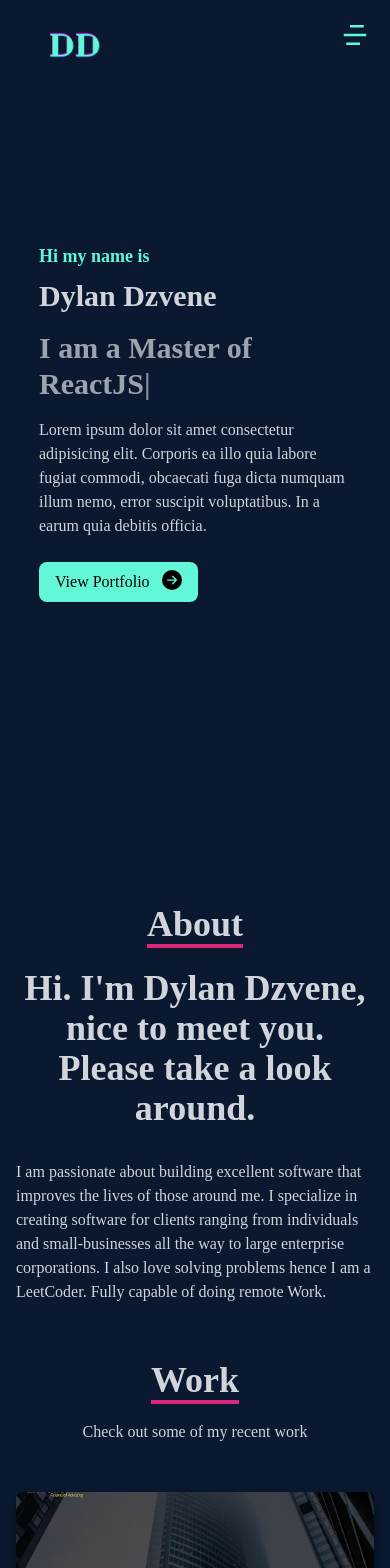
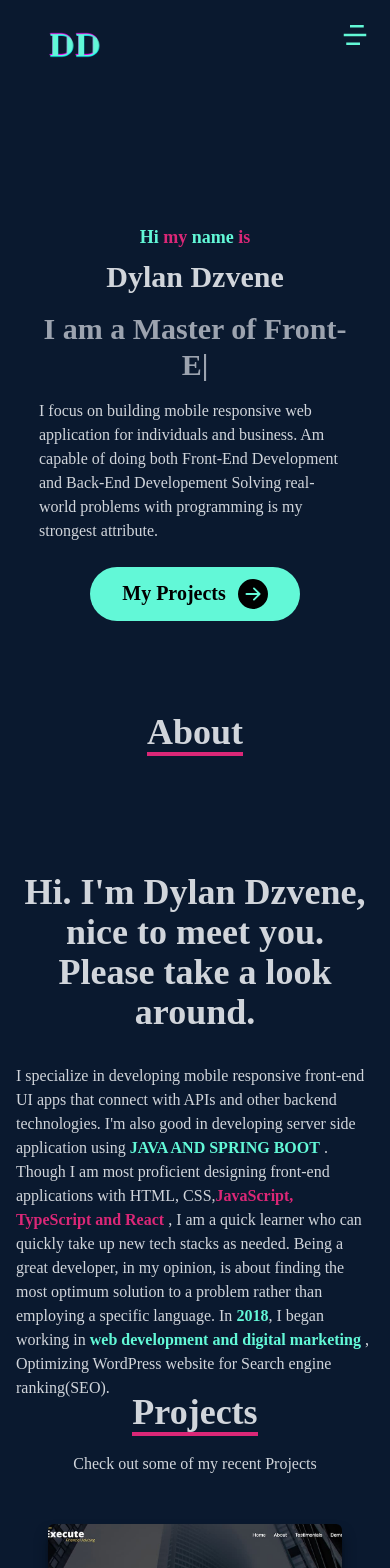
Before and after one commit to SirDylan98/dylan-portfolio, a React (Create React App) app: page / in a window 390 px wide. Shown: the top 1568 px of the page. Built offline with nearby package versions, Linux system fonts and the light colour scheme.

Commit message:
updating UI

```diff
--- a/src/Components/Abouts.jsx
+++ b/src/Components/Abouts.jsx
@@ -1,26 +1,37 @@
-import React from 'react';
+import React from "react";
 
 const Abouts = () => {
   return (
-    <div name='about' className='w-full h-[500px] flex flex-col justify-center items-center bg-[#0a192f] text-gray-300'>
-      <p className='text-4xl font-bold inline border-b-4 border-pink-600 my-5'>
-              About
-            </p>
+    <div
+      name="about"
+      className="w-full h-[500px] flex flex-col justify-center items-center bg-[#0a192f] text-gray-300"
+    >
+      <p className="text-4xl font-bold inline border-b-4 border-pink-600 my-5">
+        About
+      </p>
 
+      <div className="p-24 md:p-16 w-full grid sm:grid-cols-2 gap-8 px-4">
+        <div className=" text-center text-4xl font-bold">
+          <p>
+            Hi. I'm Dylan Dzvene, nice to meet you. Please take a look around.
+          </p>
+        </div>
+        <div>
 
-          <div className='max-w-[1000px] w-full grid sm:grid-cols-2 gap-8 px-4'>
-            <div className='sm:text-right text-center text-4xl font-bold'>
-              <p>Hi. I'm Dylan Dzvene, nice to meet you. Please take a look around.</p>
-            </div>
-            <div>
-              <p>I am passionate about building excellent software that improves
-              the lives of those around me. I specialize in creating software
-              for clients ranging from individuals and small-businesses all the
-              way to large enterprise corporations. I also love solving problems
-               hence I am a LeetCoder. Fully capable of doing remote Work. </p>
-            </div>
-          </div>
-
+          <p>
+            I specialize in developing mobile responsive front-end UI apps that
+            connect with APIs and other backend technologies. I'm also good in
+            developing server side application using <span className="font-bold text-[#62f8d7]">JAVA AND SPRING BOOT</span> .
+            Though I am most proficient designing front-end applications with
+            HTML, CSS,<span className="font-bold text-pink-600">JavaScript, TypeScript and React</span> , I am a quick learner
+            who can quickly take up new tech stacks as needed. Being a great
+            developer, in my opinion, is about finding the most optimum solution
+            to a problem rather than employing a specific language. In <span className="font-bold text-[#62f8d7]"> 2018</span>, I
+            began working in <span className="font-bold text-[#62f8d7]">web development and digital marketing</span> , Optimizing
+            WordPress website for Search engine ranking(SEO). {" "}
+          </p>
+        </div>
+      </div>
     </div>
   );
 };
--- a/src/Components/Contact.jsx
+++ b/src/Components/Contact.jsx
@@ -13,7 +13,7 @@ export default function Contact() {
             <p className="text-gray-300 my-4">
               //
               <span className="font-bold text-[#62f8d7]"> WhatsApp </span> via
-              the Social Icons or Email dylandzvenetashinga@gmail.com
+              the Social Icons or Email <span className="font-bold text-[#62f8d7]">dylandzvenetashinga@gmail.com</span>
             </p>
 
         <form className="w-full max-w-[600px] flex flex-col gap-4  " action="https://getform.io/f/0acd65e9-4522-4804-b4f8-41005400343b" method="POST">
--- a/src/Components/Hero.jsx
+++ b/src/Components/Hero.jsx
@@ -1,53 +1,122 @@
-import React from 'react'
-import {BsGithub,BsLinkedin,BsWhatsapp,BsArrowRightCircleFill} from 'react-icons/bs'
-import{SiLeetcode} from 'react-icons/si'
-import {AiOutlineMail} from 'react-icons/ai'
-import Typed from 'react-typed'
+import React from "react";
+import {
+  BsGithub,
+  BsLinkedin,
+  BsWhatsapp,
+  BsArrowRightCircleFill,
+} from "react-icons/bs";
+import { SiLeetcode } from "react-icons/si";
+import { AiOutlineMail } from "react-icons/ai";
+import Typed from "react-typed";
+import { Link } from "react-scroll";
 
 export default function Hero() {
   return (
-    <div name="home" className='w-full flex  h-screen  '>
-        <div className='w-[80%] md:w-[60%] mx-auto flex  justify-center items-center'>
-            <div className='flex flex-col justify-between items-centers'>
-            <h1 className='text-[#62f8d7] font-semibold text-lg'>Hi my name is </h1>
-            <h1 className=' py-2 text-gray-300 text-3xl md:text-5xl font-bold'>Dylan Dzvene</h1>
-            <h1 className='py-2 text-gray-400 text-3xl md:text-5xl font-bold'>I am   <Typed
+    <div name="home" className="w-full flex  h-screen  ">
+      <div className="w-[80%] md:w-[60%] mx-auto flex  justify-center items-center">
+        <div className="flex flex-col justify-between items-centers">
+          <h1 className="text-[#62f8d7] text-center font-semibold text-lg">
+            <span className="text-pink-600"></span> Hi{" "}
+            <span className="text-pink-600">my</span> name
+            <span className="text-pink-600"> is</span>{" "}
+          </h1>
+          <h1 className=" py-2 text-gray-300 text-center text-3xl md:text-5xl font-bold">
+            Dylan Dzvene
+          </h1>
+          <h1 className="py-2 text-gray-400 text-3xl text-center md:text-5xl font-bold">
+            I am{" "}
+            <Typed
               strings={[
-                    ' a Full stack Web Developer',
-                    ' a Master of ReactJS ',
-                    ' Good in Java and JavaScript']}
+                ' <strong className="text-[#62f8d7]">a Full stack Web Developer</strong>',
+                " a Master of Front-End ",
+                " Good in Java and JavaScript",
+              ]}
               typeSpeed={40}
               backSpeed={100}
-                    className='mt-10'
-
-                    loop /></h1>
-            <p className='py-2 text-gray-300'>Lorem ipsum dolor sit amet consectetur adipisicing elit. Corporis ea illo quia labore fugiat commodi, obcaecati fuga dicta numquam illum nemo, error suscipit voluptatibus. In a earum quia debitis officia.</p>
-            <div className='flex flex-col mt-4'>
-                <div>
-                <button className='bg-[#62f8d7] group rounded-lg px-4 flex py-2'>View Portfolio<span className='group-hover:rotate-90 duration-500'><BsArrowRightCircleFill size={20} className='my-auto ml-3'/></span>  </button>
+              className="mt-10"
+              loop
+            />
+          </h1>
+          <p className="py-2 text-gray-300">
+            I focus on building mobile responsive web application for
+            individuals and business. Am capable of doing both Front-End
+            Development and Back-End Developement Solving real-world problems
+            with programming is my strongest attribute.{" "}
+          </p>
+          <div className="flex flex-col mt-4">
+            <div className="flex justify-center items-center">
+              <Link activeClass="active" to="work" smooth={true} duration={800}>
+                <a
+                  href="work"
+                  className="bg-[#62f8d7] group rounded-full font-bold my-auto text-xl px-8 flex py-3"
+                >
+                  My Projects{" "}
+                  <span className="group-hover:rotate-90 duration-500">
+                    <BsArrowRightCircleFill
+                      size={30}
+                      className="my-auto ml-3"
+                    />
+                  </span>{" "}
+                </a>
+              </Link>
             </div>
-
-
           </div>
-
-
-
-
         </div>
-
-
       </div>
-        <div className=' fixed flex-col  left-0 top-[38%] hidden md:flex'>
-            <ul >
-                <li className='w-[160px] h-[60] ml-[-100px] hover:ml-[-1px] duration-300 my-2'><a href="https://github.com/SirDylan98"  target="_blank" className='flex justify-between px-1 hover:text-pink-600  text-[#62f8d7]'>GitHub<BsGithub size={30}/></a></li>
-                <li className='w-[160px] h-[60] ml-[-100px] hover:ml-[-1px] duration-300 my-2'><a href="https://www.linkedin.com/in/dylan-dzvene-004b0615a/" target="_blank"  className='flex justify-between px-1  hover:text-pink-600 text-[#62f8d7]'>LinkedIn<BsLinkedin size={30}/>  </a></li>
-                <li className='w-[160px] h-[60] ml-[-100px] hover:ml-[-1px] duration-300 my-2'><a href="https://leetcode.com/dylandzvenetashinga/" target="_blank"  className='flex justify-between px-1 hover:text-pink-600  text-[#62f8d7]'>LeetCode<SiLeetcode size={30}/>  </a></li>
-                <li className='w-[160px] h-[60] ml-[-100px] hover:ml-[-1px] duration-300 my-2'><a href="mailto:dylandzvenetashinga@gmail.com" target="_blank"  className='flex justify-between px-1 hover:text-pink-600  text-[#62f8d7]'>Email<AiOutlineMail size={30}/> </a></li>
-                <li className='w-[160px] h-[60] ml-[-100px] hover:ml-[-1px] duration-300 my-2'><a href="https://wa.link/ber2y3" target="_blank"  className='flex justify-between px-1 hover:text-pink-600  text-[#62f8d7]'>WhatsApp<BsWhatsapp size={30}/> </a></li>
-
+      <div className=" fixed flex-col z-10 left-0 top-[38%] hidden md:flex">
+        <ul>
+          <li className="w-[160px] h-[60] ml-[-100px] hover:ml-[-1px] duration-300 my-2">
+            <a
+              href="https://github.com/SirDylan98"
+              target="_blank"
+              className="flex justify-between px-1 hover:text-pink-600  text-[#62f8d7]"
+            >
+              GitHub
+              <BsGithub size={30} />
+            </a>
+          </li>
+          <li className="w-[160px] h-[60] ml-[-100px] hover:ml-[-1px] duration-300 my-2">
+            <a
+              href="https://www.linkedin.com/in/dylan-dzvene-004b0615a/"
+              target="_blank"
+              className="flex justify-between px-1  hover:text-pink-600 text-[#62f8d7]"
+            >
+              LinkedIn
+              <BsLinkedin size={30} />{" "}
+            </a>
+          </li>
+          <li className="w-[160px] h-[60] ml-[-100px] hover:ml-[-1px] duration-300 my-2">
+            <a
+              href="https://leetcode.com/dylandzvenetashinga/"
+              target="_blank"
+              className="flex justify-between px-1 hover:text-pink-600  text-[#62f8d7]"
+            >
+              LeetCode
+              <SiLeetcode size={30} />{" "}
+            </a>
+          </li>
+          <li className="w-[160px] h-[60] ml-[-100px] hover:ml-[-1px] duration-300 my-2">
+            <a
+              href="mailto:dylandzvenetashinga@gmail.com"
+              target="_blank"
+              className="flex justify-between px-1 hover:text-pink-600  text-[#62f8d7]"
+            >
+              Email
+              <AiOutlineMail size={30} />{" "}
+            </a>
+          </li>
+          <li className="w-[160px] h-[60] ml-[-100px] hover:ml-[-1px] duration-300 my-2">
+            <a
+              href="https://wa.link/ber2y3"
+              target="_blank"
+              className="flex justify-between px-1 hover:text-pink-600  text-[#62f8d7]"
+            >
+              WhatsApp
+              <BsWhatsapp size={30} />{" "}
+            </a>
+          </li>
         </ul>
       </div>
-
     </div>
-  )
+  );
 }
--- a/src/Components/Navbar.jsx
+++ b/src/Components/Navbar.jsx
@@ -8,7 +8,7 @@ import { MdDownload } from "react-icons/md";
 import { Link } from "react-scroll";
 export default function Navbar() {
   const home = "< Home >";
-  const work = "< Work >";
+  const work = "< Projects >";
   const about = "< About >";
   const skills = "< Skills >";
   const certificate = "< Certificates >";
@@ -45,7 +45,7 @@ export default function Navbar() {
             </li>
             <li className="px-3 my-auto text-gray-300 text-lg font-semibold hover:text-[#62f8d7]">
               <Link activeClass="active" to="work" smooth={true} duration={800}>
-                Work
+                Projects
               </Link>
             </li>
             <li className="px-3 my-auto text-gray-300 text-lg hover:text-[#62f8d7]">
--- a/src/Components/Portfolio.jsx
+++ b/src/Components/Portfolio.jsx
@@ -7,10 +7,10 @@ import WorkCard from "./WorkCard";
 export default function Portfolio() {
   return (
     <div name="work" className="w-full sm:h-screen flex items-center text-gray-300">
-      <div className="max-w-[1000px] mx-auto sm:mt-20 p-4 flex flex-col justify-center  w-full h-full">
+      <div className=" mx-auto sm:mt-20 p-12 flex flex-col justify-center  w-full h-full">
         <div className="pb-8 flex-col flex justify-center items-center">
-          <p className="text-4xl font-bold inline border-b-4 text-gray-300 border-pink-600">Work</p>
-          <p className="py-4">Check out some of my recent work</p>
+          <p className="text-4xl font-bold inline border-b-4 text-gray-300 border-pink-600">Projects</p>
+          <p className="py-4">Check out some of my recent Projects</p>
         </div>
           {/* grid */}
         <div  className="grid sm:grid-cols-2 md:grid-cols-3 gap-4">
--- a/src/Components/Skills.jsx
+++ b/src/Components/Skills.jsx
@@ -28,7 +28,7 @@ const Skills = () => {
       className="w-full sm:h-screen flex items-center bg-[#0a192f] mt-10 text-gray-300"
     >
       {/* Container */}
-      <div className="max-w-[1000px] mx-auto mt-10 p-4 flex flex-col items-center justify-center   w-full h-full">
+      <div className=" p-12 mx-auto mt-10  flex flex-col items-center justify-center   w-full h-full">
         <div className=" flex flex-col items-center justify-center ">
           <p className="text-4xl font-bold inline border-b-4 border-pink-600 ">
             Skills
```
Also changed, not shown: src/Components/WorkCard.jsx (+4 -4 lines). Lines whose indentation alone changed are shown as unchanged.
